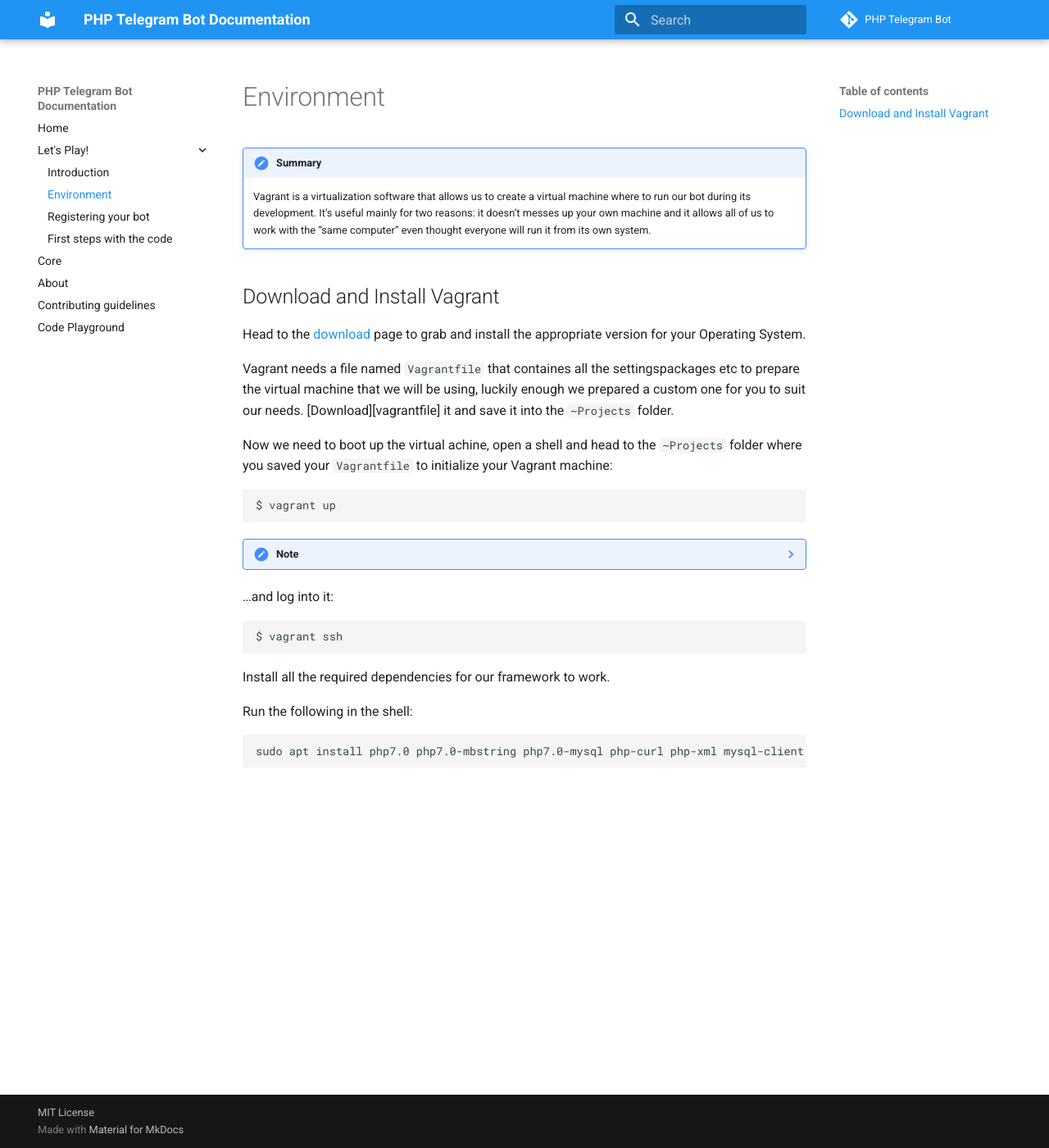
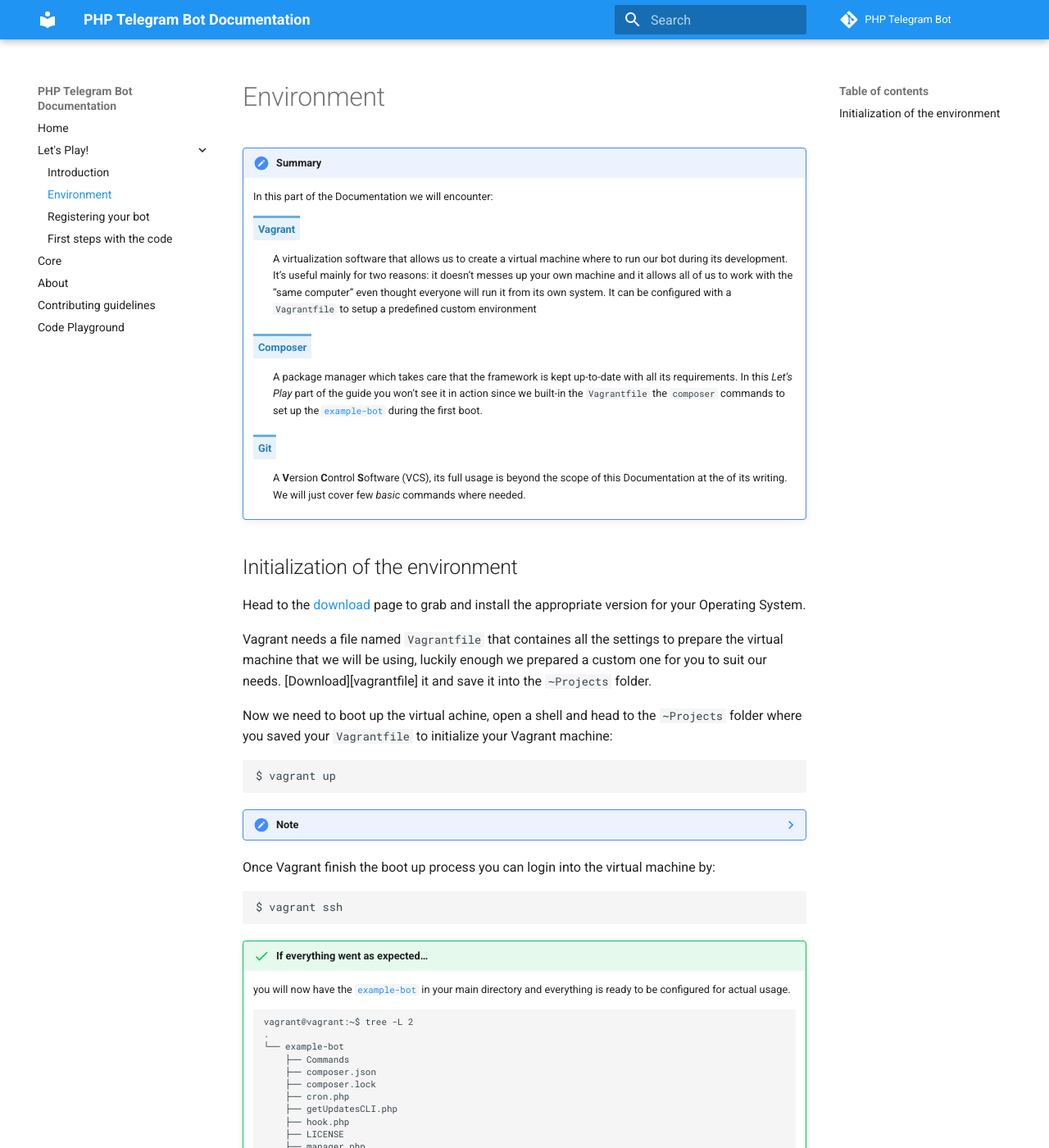
Before and after one commit to php-telegram-bot/docs, an MkDocs documentation site: the page built from docs/start/environment.md, in a window 1280 px wide and 1400 px high. Shown: the whole window at 82% size. Built offline with MkDocs 1.6.1 and Material for MkDocs 9.7.7, drawn with Linux system fonts in a browser that asks for light colours; old or Windows-style settings are respelled for this version of MkDocs; some of the changed text lies outside the part shown.

Commit message:
botfather, environment and first steps updates

````diff
--- a/docs/start/environment.md
+++ b/docs/start/environment.md
@@ -1,12 +1,23 @@
 !!! summary
-    Vagrant is a virtualization software that allows us to create a virtual machine where to run our bot during its development. It's useful mainly for two reasons: it doesn't messes up your own machine and it allows all of us to work with the "same computer" even thought everyone will run it from its own system.
+    In this part of the Documentation we will encounter:
+
+    **Vagrant**
+    : A virtualization software that allows us to create a virtual machine where to run our bot during its development. It's useful mainly for two reasons: it doesn't messes up your own machine and it allows all of us to work with the "same computer" even thought everyone will run it from its own system.
+    It can be configured with a `Vagrantfile` to setup a predefined custom environment
+
+    **Composer**
+    : A package manager which takes care that the framework is kept up-to-date with all its requirements. In this _Let's Play_ part of the guide you won't see it in action since we built-in the `Vagrantfile` the `composer` commands to set up the [`example-bot`][example-bot] during the first boot.
+
+    **Git**
+    : A **V**ersion **C**ontrol **S**oftware (VCS), its full usage is beyond the scope of this Documentation at the of its writing. We will just cover few _basic_ commands where needed.
 
 
-## Download and Install Vagrant
+
+## Initialization of the environment
 
 Head to the [download](https://www.vagrantup.com/downloads.html) page to grab and install the appropriate version for your Operating System.
 
-Vagrant needs a file named `Vagrantfile` that containes all the settings\packages etc to prepare the virtual machine that we will be using, luckily enough we prepared a custom one for you to suit our needs. [Download][vagrantfile] it and save it into the `∼Projects` folder.
+Vagrant needs a file named `Vagrantfile` that containes all the settings to prepare the virtual machine that we will be using, luckily enough we prepared a custom one for you to suit our needs. [Download][vagrantfile] it and save it into the `∼Projects` folder.
 
 Now we need to boot up the virtual achine, open a shell and head to the `∼Projects` folder where you saved your `Vagrantfile` to initialize your Vagrant machine:
 
@@ -15,14 +26,15 @@ $ vagrant up
 ```
 
 ??? Note
-    The first time that the command is fired it will takes some time for your machine to be prepared, ensure to have an Internet connection since Vagrant will need to perform:
+    The first time that the command is fired it will takes some time for your machine to be prepared, ensure to have an Internet connection since Vagrant will:
 
-    * Download of mini version of Ubuntu 16.04
-    * Installation of all the dependencies needed by the framework
-    * Download (`git clone`) the repository [`example-bot`][example-bot]
+    * Download a mini version of Ubuntu 16.04 LTS
+    * Install all the dependencies needed by the `php-telegram-bot` framework
+    * Download (`git clone`) the repository [`example-bot`][example-bot] to the virtual machine
     * Initialize the framework through `composer install`
 
-...and log into it:
+
+Once Vagrant finish the boot up process you can login into the virtual machine by:
 
 
 ```shell
@@ -30,16 +42,29 @@ $ vagrant ssh
 ```
 
 
+!!! success "If everything went as expected..."
 
+     you will now have the [`example-bot`][example-bot] in your main directory and everything is ready to be configured for actual usage.
 
-Install all the required dependencies for our framework to work.
+    ```shell
+    vagrant@vagrant:~$ tree -L 2
+    .
+    └── example-bot
+        ├── Commands
+        ├── composer.json
+        ├── composer.lock
+        ├── cron.php
+        ├── getUpdatesCLI.php
+        ├── hook.php
+        ├── LICENSE
+        ├── manager.php
+        ├── README.md
+        ├── set.php
+        ├── unset.php
+        └── vendor
 
-Run the following in the shell:
-
-```shell
-sudo apt install php7.0 php7.0-mbstring php7.0-mysql php-curl php-xml mysql-client mysql-server composer git
-```
-
+    3 directories, 10 files
+    ```
 
 
 
--- /dev/null
+++ b/docs/stylesheets/extraCSS.css
@@ -0,0 +1,10 @@
+dl:not(.docutils) dt {
+    display: inline-block;
+    font-size: 100%;
+    line-height: normal;
+    background: #e7f2fa;
+    color: #2980B9;
+    border-top: solid 3px #6ab0de;
+    padding: 6px;
+    position: relative;
+  }
--- a/mkdocs.yml
+++ b/mkdocs.yml
@@ -33,6 +33,9 @@ extra:
   palette:
     primary: 'blue'
     accent: 'cyan'
+
+extra_css:
+  - 'stylesheets/extraCSS.css'
 
 
 # Google Analytics
````
Also changed, not shown: docs/start/botfather.md (+1 -0 lines), docs/start/firstSteps.md (+14 -46 lines), extra/linkIndex.md (+0 -9 lines).
